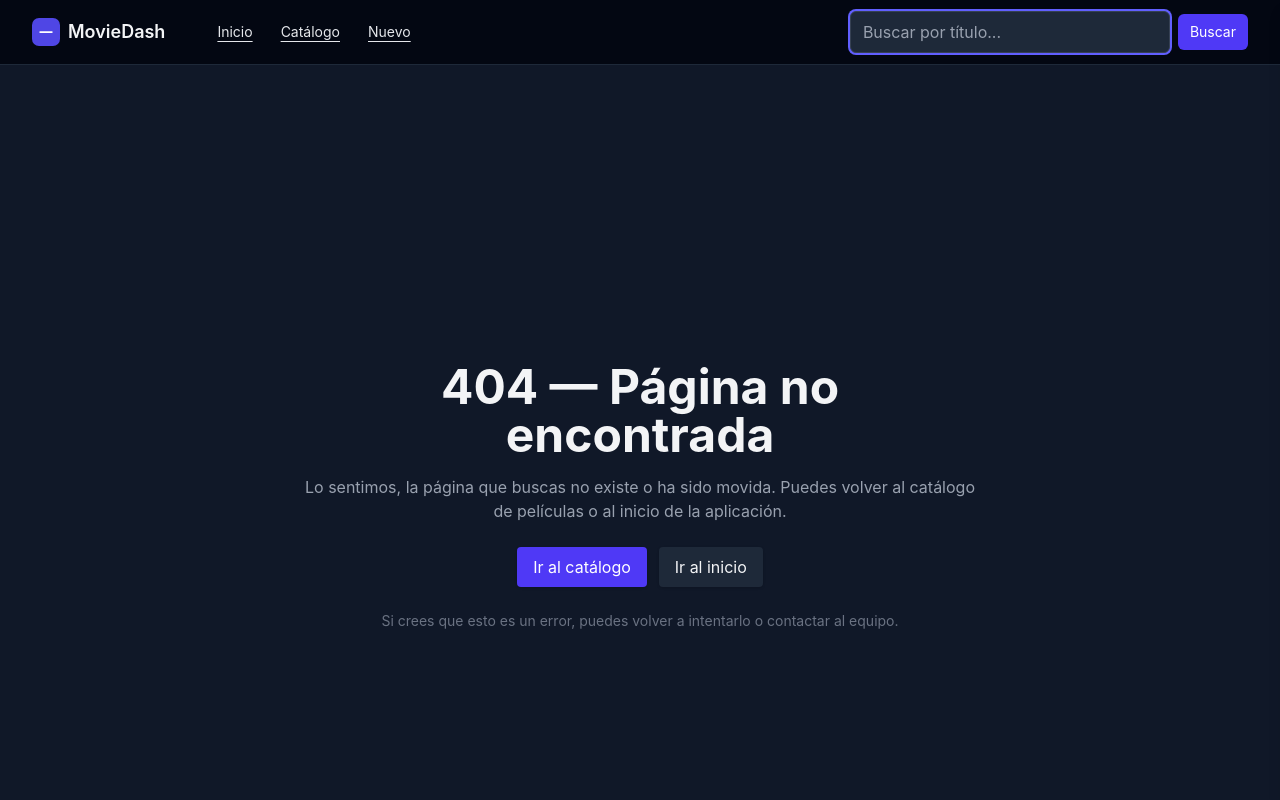
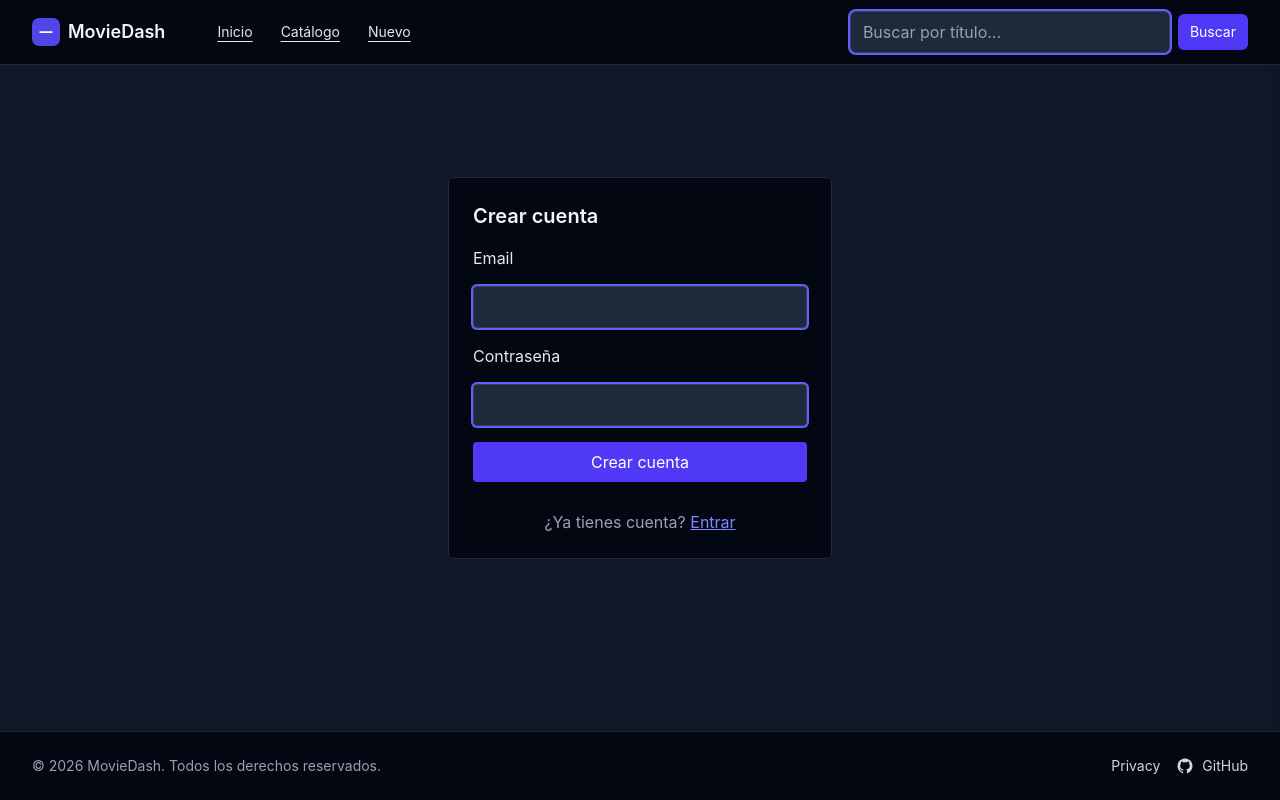
Before and after one commit to ezefernandezyf/movie-management-dashboard, a React (Vite) app: page /signup in a window 1280 px wide. Shown: the top 800 px of the page. Built offline with nearby package versions, Linux system fonts and the light colour scheme; no server answers.

Commit message:
feat(auth): integrate Supabase for authentication and add login/signup pages

```diff
--- a/package.json
+++ b/package.json
@@ -17,6 +17,7 @@
   },
   "dependencies": {
     "@hookform/resolvers": "^5.2.2",
+    "@supabase/supabase-js": "^2.99.1",
     "@tailwindcss/vite": "^4.2.1",
     "@tanstack/react-query": "^5.90.21",
     "@tanstack/react-query-devtools": "^5.91.3",
--- /dev/null
+++ b/src/components/RequireAuth/RequireAuth.tsx
@@ -0,0 +1,12 @@
+import { Navigate } from 'react-router-dom';
+import { useAuth } from '../../hooks/useAuth';
+
+interface RequireAuthProps {
+    children: React.ReactElement;
+}
+
+export function RequireAuth({ children }: RequireAuthProps): React.ReactElement {
+    const { user } = useAuth();
+    if (!user) return <Navigate to="/login" replace />;
+    return children;
+}
--- /dev/null
+++ b/src/components/UserMenu/UserMenu.tsx
@@ -0,0 +1,21 @@
+import { useAuth } from "../../hooks/useAuth";
+
+export function UserMenu(): React.JSX.Element | null {
+    const { user, signOut, loading } = useAuth();
+
+    if (!user) return null;
+
+    return (
+        <div className="flex items-center gap-2">
+            <span className="text-gray-200 text-sm">{user.email}</span>
+            <button
+                type="button"
+                className="px-2 py-1 bg-gray-800 rounded text-gray-100"
+                disabled={loading}
+                onClick={signOut}
+            >
+                Cerrar sesión
+            </button>
+        </div>
+    );
+}
--- a/src/components/index.ts
+++ b/src/components/index.ts
@@ -4,3 +4,4 @@ export * from './MovieList/MovieList';
 export * from './ConfirmDialog/ConfirmDialog';
 export * from './Forms/MovieForm';
 export * from './Forms/movie.schema';
+export * from './RequireAuth/RequireAuth';
--- /dev/null
+++ b/src/hooks/useAuth.ts
@@ -0,0 +1,66 @@
+import { useEffect, useState } from 'react';
+import { supabase } from '../lib/supabase';
+import type { User, Session } from '@supabase/supabase-js';
+
+export interface AuthState {
+  user: User | null;
+  session: Session | null;
+  loading: boolean;
+  signIn(email: string, password: string): Promise<void>;
+  signUp(email: string, password: string): Promise<void>;
+  signOut(): Promise<void>;
+}
+
+export function useAuth(): AuthState {
+  const [user, setUser] = useState<User | null>(null);
+  const [session, setSession] = useState<Session | null>(null);
+  const [loading, setLoading] = useState(false);
+
+  useEffect(() => {
+    supabase.auth.getSession().then(({ data }) => {
+      setSession(data.session ?? null);
+      setUser(data.session?.user ?? null);
+    });
+
+    const { data: subscription } = supabase.auth.onAuthStateChange((_event, newSession) => {
+      setSession(newSession ?? null);
+      setUser(newSession?.user ?? null);
+    });
+    return () => {
+      subscription?.subscription?.unsubscribe();
+    };
+  }, []);
+
+  const signIn = async (email: string, password: string) => {
+    setLoading(true);
+    const { error, data } = await supabase.auth.signInWithPassword({
+      email,
+      password,
+    });
+    setLoading(false);
+    if (error) throw error;
+    setUser(data.user ?? null);
+  };
+
+  const signUp = async (email: string, password: string) => {
+    setLoading(true);
+    const { error, data } = await supabase.auth.signUp({
+      email,
+      password,
+    });
+    setLoading(false);
+    if (error) throw error;
+    setUser(data.user ?? null);
+  };
+
+  const signOut = async () => {
+    setLoading(true);
+    const { error } = await supabase.auth.signOut();
+    setLoading(false);
+    if (error) throw error;
+    setUser(null);
+    setSession(null);
+  };
+
+  return { user, session, loading, signIn, signUp, signOut };
+}
--- /dev/null
+++ b/src/lib/supabase.ts
@@ -0,0 +1,11 @@
+import { createClient } from '@supabase/supabase-js';
+
+const supabaseUrl = import.meta.env.VITE_SUPABASE_URL as string;
+const supabaseAnonKey = import.meta.env.VITE_SUPABASE_ANON_KEY as string;
+
+if (!supabaseUrl || !supabaseAnonKey) {
+  // eslint-disable-next-line no-console
+  console.warn('Supabase env vars are not set. Some features may fail.');
+}
+
+export const supabase = createClient(supabaseUrl, supabaseAnonKey);
--- /dev/null
+++ b/src/pages/LoginPage.tsx
@@ -0,0 +1,66 @@
+import { useState } from 'react';
+import { useNavigate } from 'react-router-dom';
+import { useAuth } from '../hooks/useAuth';
+import { showError } from '../lib/toast';
+
+export function LoginPage(): React.JSX.Element {
+    const { signIn, loading } = useAuth();
+    const [email, setEmail] = useState('');
+    const [password, setPassword] = useState('');
+    const navigate = useNavigate();
+
+    const handleSubmit = async (e: React.SubmitEvent<HTMLFormElement>) => {
+        e.preventDefault();
+        try {
+            await signIn(email, password);
+            navigate('/movies');
+        } catch (err) {
+            showError((err as Error)?.message ?? 'Error al iniciar sesión');
+        }
+    };
+
+    return (
+        <div className="max-w-sm mx-auto p-6 bg-gray-950 border border-gray-800 rounded-md mt-20">
+            <h2 className="text-xl font-semibold mb-4 text-gray-100">Iniciar sesión</h2>
+            <form className="space-y-4" onSubmit={handleSubmit}>
+                <label htmlFor="email" className="block text-gray-200">Email</label>
+                <input
+                    id="email"
+                    type="email"
+                    value={email}
+                    autoComplete="username"
+                    onChange={e => setEmail(e.target.value)}
+                    className="w-full px-3 py-2 rounded bg-gray-800 border border-gray-700 text-gray-100"
+                    required
+                />
+                <label htmlFor="password" className="block text-gray-200">Contraseña</label>
+                <input
+                    id="password"
+                    type="password"
+                    value={password}
+                    autoComplete="current-password"
+                    onChange={e => setPassword(e.target.value)}
+                    className="w-full px-3 py-2 rounded bg-gray-800 border border-gray-700 text-gray-100"
+                    required
+                />
+                <button
+                    type="submit"
+                    className="w-full py-2 bg-indigo-600 hover:bg-indigo-500 text-white rounded transition"
+                    disabled={loading}
+                >
+                    {loading ? 'Entrando...' : 'Entrar'}
+                </button>
+                <div className="text-center mt-3">
+                    <span className="text-gray-400">¿No tienes cuenta?</span>{' '}
+                    <button
+                        type="button"
+                        className="text-indigo-400 underline"
+                        onClick={() => navigate('/signup')}
+                    >
+                        Crear cuenta
+                    </button>
+                </div>
+            </form>
+        </div>
+    );
+}
--- a/src/pages/MoviesPage.tsx
+++ b/src/pages/MoviesPage.tsx
@@ -84,7 +84,7 @@ export function MoviesPage(): React.JSX.Element {
         },
     });
 
-    const handleSearchSubmit = (e?: React.FormEvent) => {
+    const handleSearchSubmit = (e?: React.SubmitEvent<HTMLFormElement>) => {
         e?.preventDefault();
         const q = searchInput.trim();
         const params = new URLSearchParams();
--- /dev/null
+++ b/src/pages/SignupPage.tsx
@@ -0,0 +1,66 @@
+import { useState } from 'react';
+import { useNavigate } from 'react-router-dom';
+import { useAuth } from '../hooks/useAuth';
+import { showError } from '../lib/toast';
+
+export function SignupPage(): React.JSX.Element {
+    const { signUp, loading } = useAuth();
+    const [email, setEmail] = useState('');
+    const [password, setPassword] = useState('');
+    const navigate = useNavigate();
+
+    const handleSubmit = async (e: React.SubmitEvent<HTMLFormElement>) => {
+        e.preventDefault();
+        try {
+            await signUp(email, password);
+            navigate('/movies');
+        } catch (err) {
+            showError((err as Error)?.message ?? 'Error al crear cuenta');
+        }
+    };
+
+    return (
+        <div className="max-w-sm mx-auto p-6 bg-gray-950 border border-gray-800 rounded-md mt-20">
+            <h2 className="text-xl font-semibold mb-4 text-gray-100">Crear cuenta</h2>
+            <form className="space-y-4" onSubmit={handleSubmit}>
+                <label htmlFor="email" className="block text-gray-200">Email</label>
+                <input
+                    id="email"
+                    type="email"
+                    value={email}
+                    autoComplete="username"
+                    onChange={e => setEmail(e.target.value)}
+                    className="w-full px-3 py-2 rounded bg-gray-800 border border-gray-700 text-gray-100"
+                    required
+                />
+                <label htmlFor="password" className="block text-gray-200">Contraseña</label>
+                <input
+                    id="password"
+                    type="password"
+                    value={password}
+                    autoComplete="new-password"
+                    onChange={e => setPassword(e.target.value)}
+                    className="w-full px-3 py-2 rounded bg-gray-800 border border-gray-700 text-gray-100"
+                    required
+                />
+                <button
+                    type="submit"
+                    className="w-full py-2 bg-indigo-600 hover:bg-indigo-500 text-white rounded transition"
+                    disabled={loading}
+                >
+                    {loading ? 'Creando...' : 'Crear cuenta'}
+                </button>
+                <div className="text-center mt-3">
+                    <span className="text-gray-400">¿Ya tienes cuenta?</span>{' '}
+                    <button
+                        type="button"
+                        className="text-indigo-400 underline"
+                        onClick={() => navigate('/login')}
+                    >
+                        Entrar
+                    </button>
+                </div>
+            </form>
+        </div>
+    );
+}
--- a/src/pages/index.ts
+++ b/src/pages/index.ts
@@ -1,7 +1,9 @@
 export * from './EditMoviePage';
 export * from './HomePage';
+export * from './LoginPage';
 export * from './MovieDetailsPage';
 export * from './MoviesPage';
 export * from './NewMoviePage';
 export * from './NotFoundPage';
 export * from './PrivacyPage';
+export * from './SignupPage';
--- a/src/routes/AppRoutes.tsx
+++ b/src/routes/AppRoutes.tsx
@@ -1,18 +1,48 @@
 import { Routes, Route, Navigate } from 'react-router-dom';
-import { Layout } from '../components';
-import { EditMoviePage, HomePage, MovieDetailsPage, MoviesPage, NewMoviePage, NotFoundPage, PrivacyPage } from '../pages';
+import { Layout, RequireAuth } from '../components';
+import {
+    EditMoviePage,
+    HomePage,
+    MovieDetailsPage,
+    MoviesPage,
+    NewMoviePage,
+    NotFoundPage,
+    PrivacyPage,
+    LoginPage,
+    SignupPage,
+} from '../pages';
 
 export default function AppRoutes(): React.JSX.Element {
     return (
         <Routes>
             <Route path="/" element={<Layout />}>
                 <Route index element={<Navigate to="/home" replace />} />
+
                 <Route path="home" element={<HomePage />} />
                 <Route path="movies" element={<MoviesPage />} />
-                <Route path="movies/new" element={<NewMoviePage />} />
                 <Route path="movies/:id" element={<MovieDetailsPage />} />
-                <Route path="movies/:id/edit" element={<EditMoviePage />} />
-                <Route path="/privacy" element={<PrivacyPage />} />
+                <Route path="privacy" element={<PrivacyPage />} />
+
+                <Route path="login" element={<LoginPage />} />
+                <Route path="signup" element={<SignupPage />} />
+
+                <Route
+                    path="movies/new"
+                    element={
+                        <RequireAuth>
+                            <NewMoviePage />
+                        </RequireAuth>
+                    }
+                />
+                <Route
+                    path="movies/:id/edit"
+                    element={
+                        <RequireAuth>
+                            <EditMoviePage />
+                        </RequireAuth>
+                    }
+                />
+
                 <Route path="*" element={<NotFoundPage />} />
             </Route>
         </Routes>
```
Also changed, not shown: 2 other files (tests, documents, lock files or other folders).
